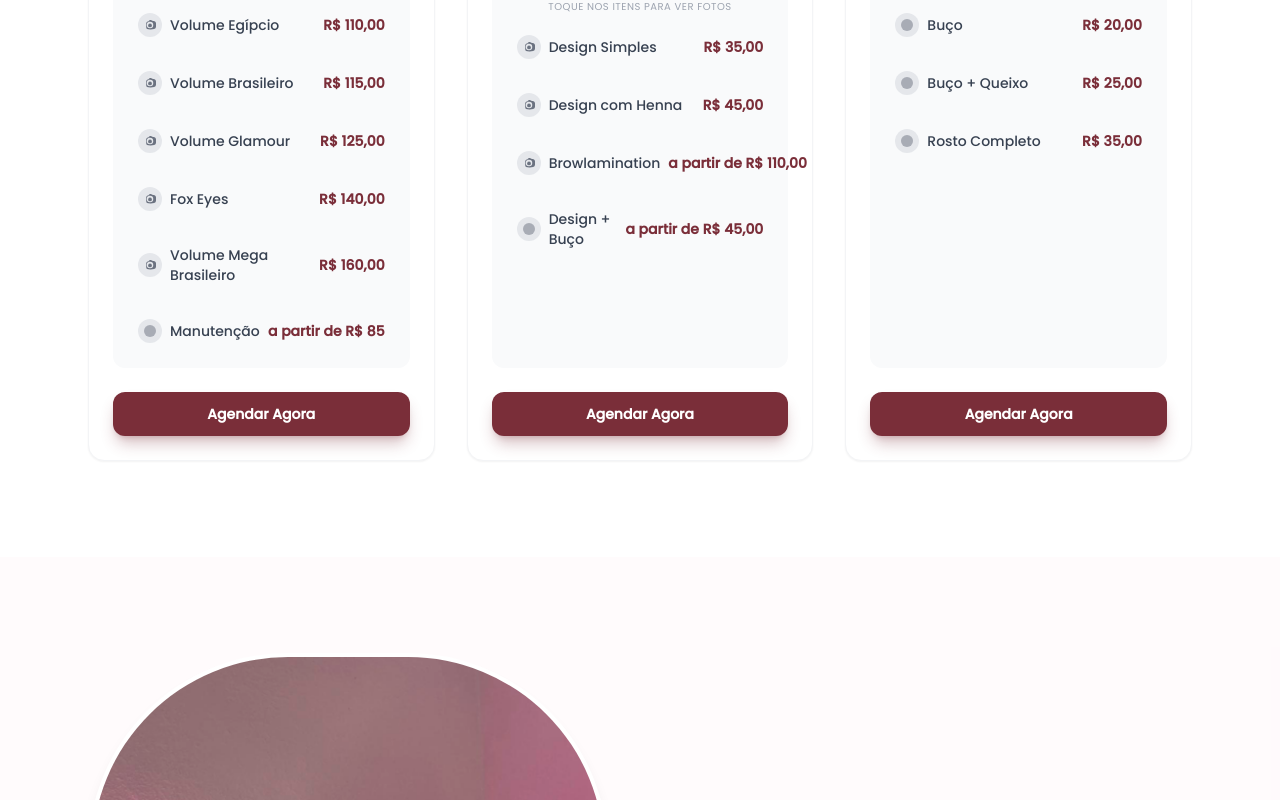
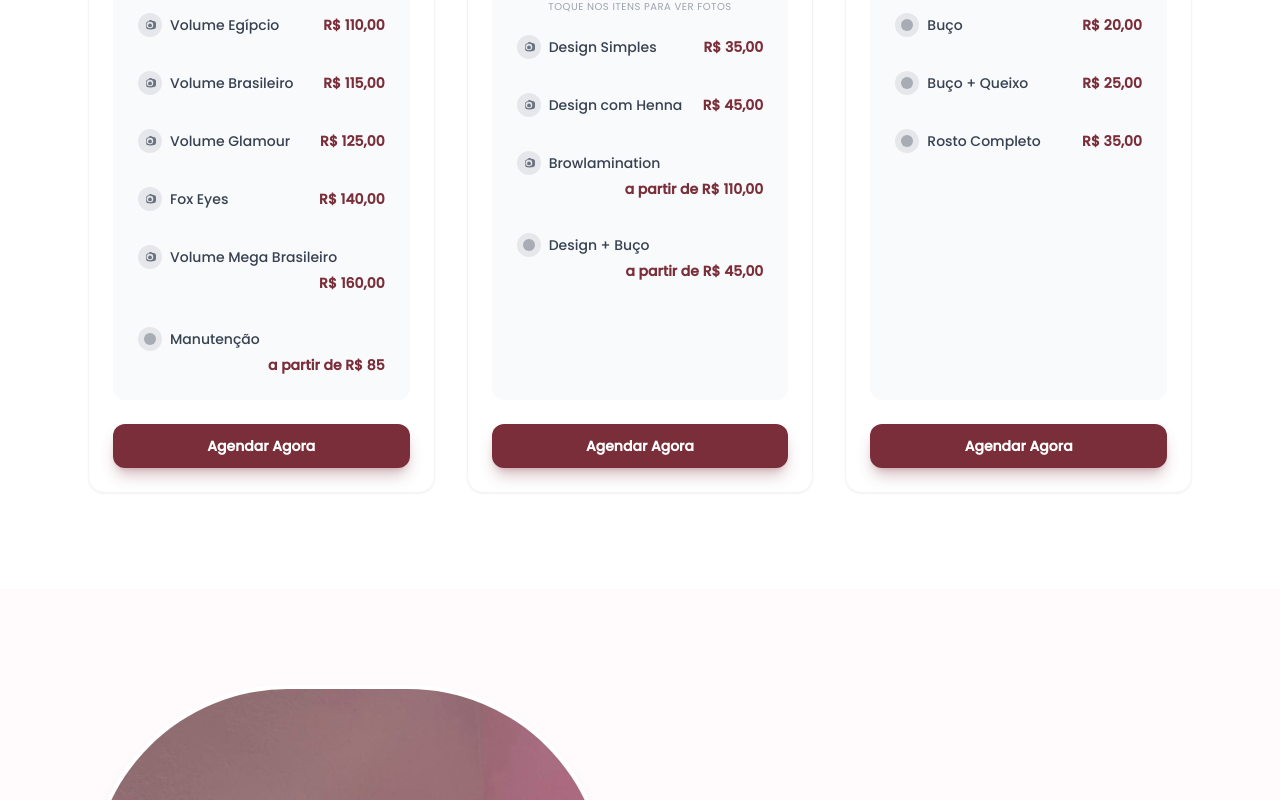
Before and after one commit to Tomfg11/lpa-estetica-site, a React (Vite) app: page / in a window 1280 px wide. Shown: the part 1386-2186 px from the top of the page. Built offline with nearby package versions, Linux system fonts and the light colour scheme; no server answers.

Commit message:
feat: Add componente reutilizavel card interativo para serviços de display

```diff
--- a/src/components/ui/Card.jsx
+++ b/src/components/ui/Card.jsx
@@ -59,7 +59,7 @@ const Card = ({ title, description, images, items, actionLabel = "Agendar Agora"
                 key={index}
                 // AÇÃO DE CLIQUE:
                 onClick={() => handleItemClick(item.image, index)}
-                className={`flex justify-between items-center text-sm p-3 rounded-lg cursor-pointer transition-all border ${
+                className={`flex flex-wrap justify-between items-center text-sm p-3 rounded-lg cursor-pointer transition-all border gap-x-2 gap-y-1 ${
                   selectedItemIndex === index
                     ? 'bg-white border-brand-primary shadow-sm ring-1 ring-brand-primary/20' // Estilo Selecionado
                     : 'border-transparent hover:bg-white hover:border-gray-200' // Estilo Normal
@@ -67,7 +67,7 @@ const Card = ({ title, description, images, items, actionLabel = "Agendar Agora"
               >
                 <div className="text-left flex items-center gap-2">
                     {/* Ícone condicional: Mostra câmera se tiver foto, ou bolinha se não tiver */}
-                    <div className={`p-1.5 rounded-full ${selectedItemIndex === index ? 'bg-brand-primary text-white' : 'bg-gray-200 text-gray-500'}`}>
+                    <div className={`p-1.5 rounded-full shrink-0 ${selectedItemIndex === index ? 'bg-brand-primary text-white' : 'bg-gray-200 text-gray-500'}`}>
                       {item.image ? (
                         /* Ícone de Câmera */
                         <svg xmlns="http://www.w3.org/2000/svg" viewBox="0 0 24 24" fill="currentColor" className="w-3 h-3">
@@ -81,12 +81,14 @@ const Card = ({ title, description, images, items, actionLabel = "Agendar Agora"
                     </div>
 
                     <div>
-                      <span className={`font-medium block ${selectedItemIndex === index ? 'text-brand-primary' : 'text-gray-700'}`}>
+                      <span className={`font-medium block break-words ${selectedItemIndex === index ? 'text-brand-primary' : 'text-gray-700'}`}>
                         {item.name}
                       </span>
                     </div>
                 </div>
-                <span className="text-brand-primary font-bold whitespace-nowrap ml-2">{item.price}</span>
+                <div className="flex-grow flex justify-end text-right ml-8 sm:ml-2">
+                  <span className="text-brand-primary font-bold">{item.price}</span>
+                </div>
               </div>
             ))}
           </div>
```
